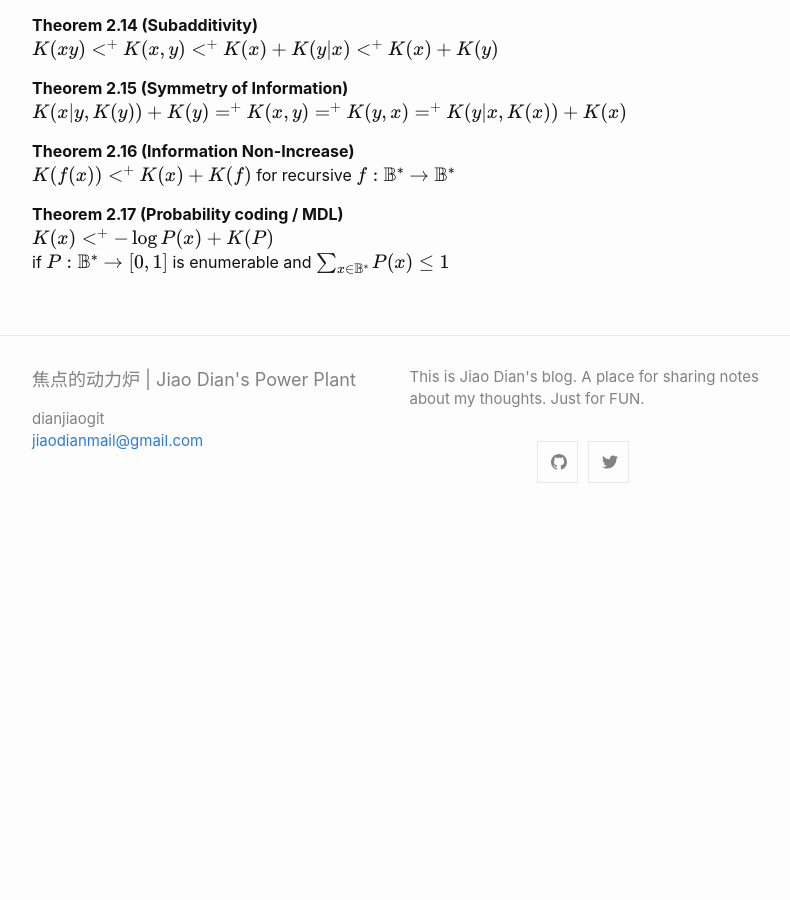
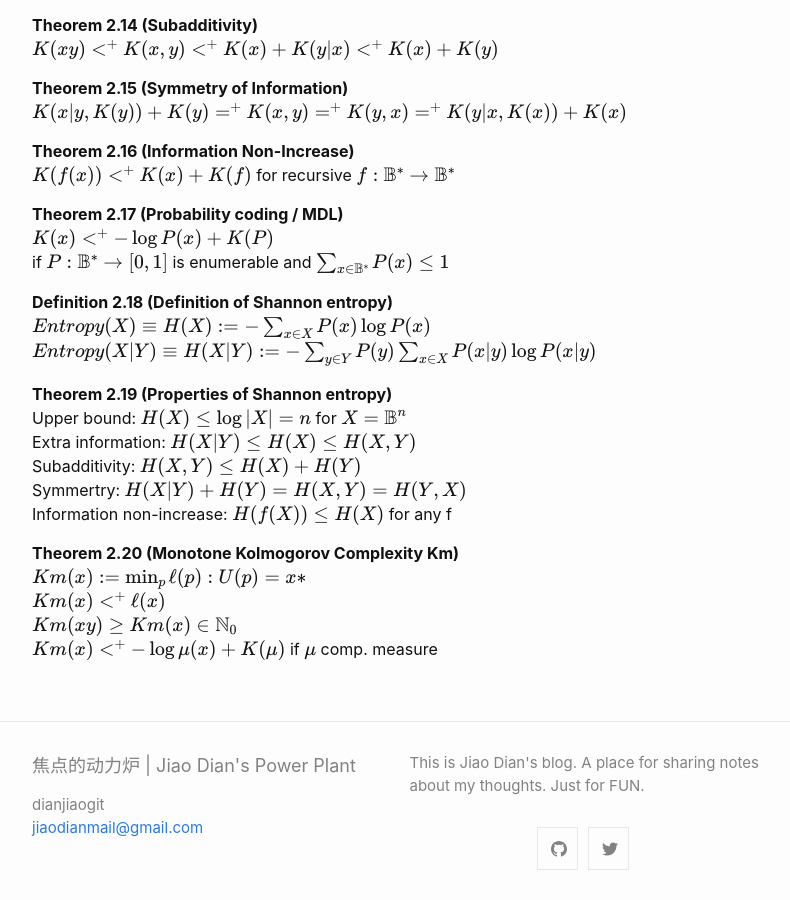
Before and after one commit to dianjiaogit/dianjiaogit.github.io, a Jekyll site: the page built from _posts/2020-01-11-week2 notes.md, in a window 1280 px wide and 900 px high, scrolled down 2480 px. Shown: the whole window, without its empty margins (238-1028 px from the left). Built offline with Jekyll 4.4.1, drawn with Linux system fonts in a browser that asks for light colours; formulas are drawn with MathJax 3; before the commit the page ends 2993 px from its top, so only the background shows below that.

Commit message:
until theorem 2.20

```diff
--- a/_posts/2020-01-11-week2 notes.md
+++ b/_posts/2020-01-11-week2 notes.md
@@ -109,3 +109,20 @@ $K(f(x)) <^+ K(x) + K(f)$ for recursive $f: \mathbb{B}^\* \to \mathbb{B}^\*$
 **Theorem 2.17 (Probability coding / MDL)**
 $K(x) <^+ -\log P(x) + K(P)$
 if $P : \mathbb{B}^\* \to \[0, 1\]$ is enumerable and $\sum_{x \in \mathbb{B}^\*} P(x) \leq 1$
+
+**Definition 2.18 (Definition of Shannon entropy)**
+$Entropy(X) \equiv H(X) := -\sum_{x \in X} P(x) \log P(x)$
+$Entropy(X|Y) \equiv H(X|Y) := -\sum_{y \in Y} P(y) \sum_{x \in X} P(x|y) \log P(x|y)$
+
+**Theorem 2.19 (Properties of Shannon entropy)**
+Upper bound: $H(X) \leq \log |X| = n$ for $X = \mathbb{B}^n$
+Extra information: $H(X|Y) \leq H(X) \leq H(X,Y)$
+Subadditivity: $H(X,Y) \leq H(X) + H(Y)$
+Symmertry: $H(X|Y) + H(Y) = H(X,Y) = H(Y,X)$
+Information non-increase: $H(f(X)) \leq H(X)$ for any f
+
+**Theorem 2.20 (Monotone Kolmogorov Complexity Km)**
+$Km(x) := \min_{p} \{\ell (p) : U(p) = x\* \}$
+$Km(x) <^+ \ell (x)$
+$Km(xy) \geq Km(x) \in \mathbb{N}\_0$
+$Km(x) <^+ -\log \mu (x) + K(\mu)$ if $\mu$ comp. measure
```
